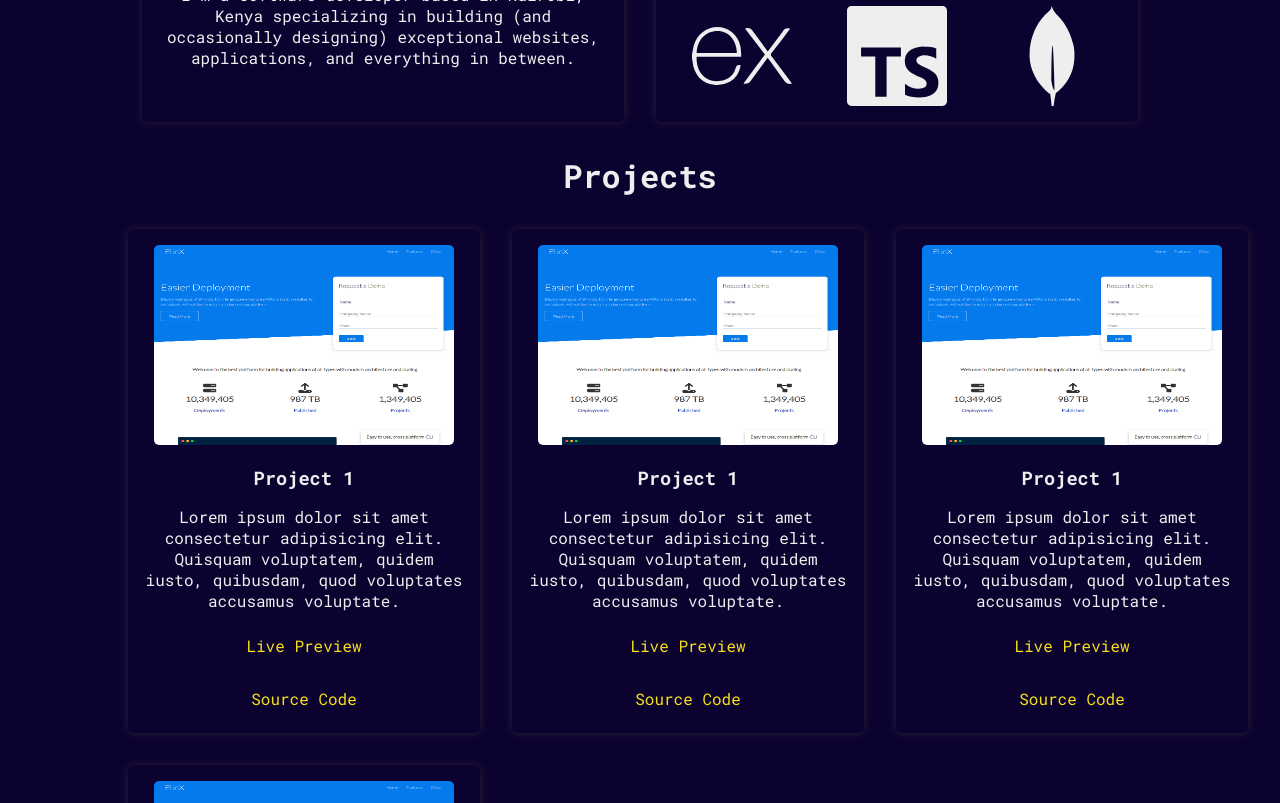
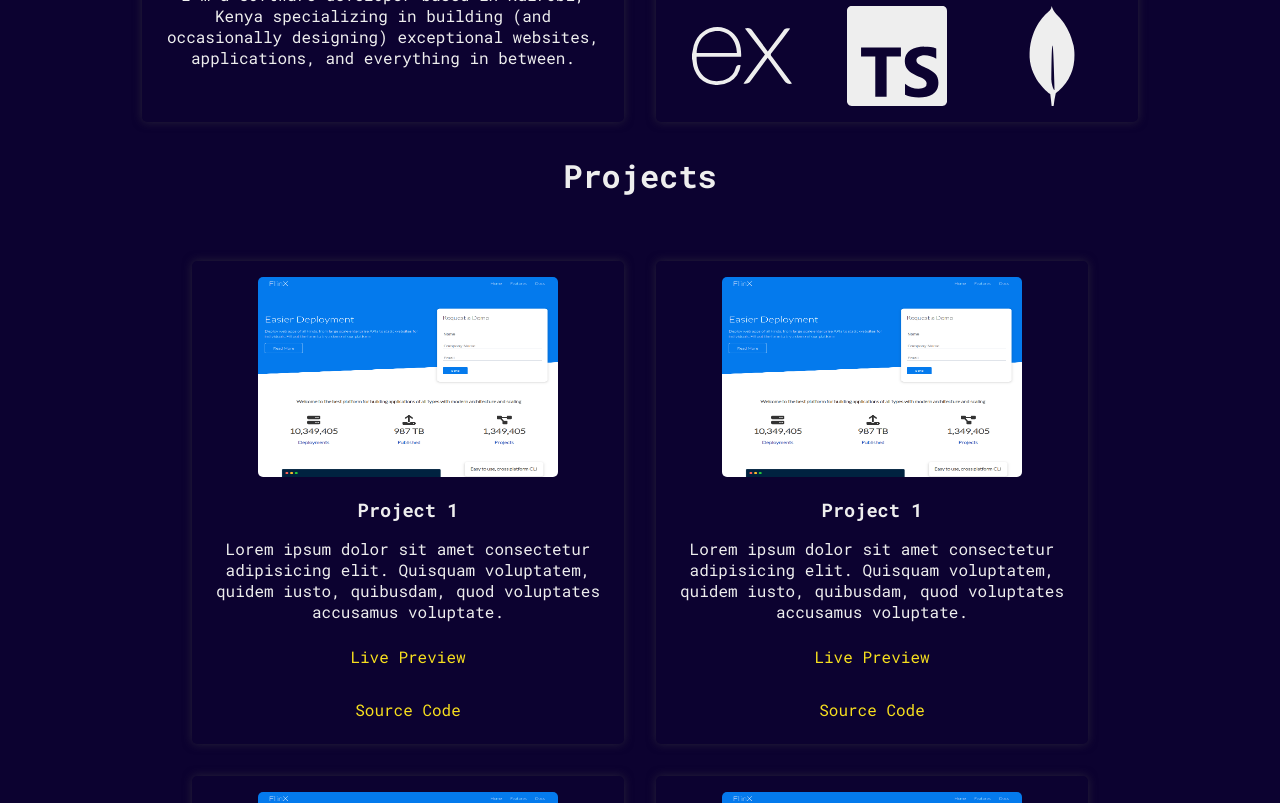
Before and after one commit to brain-ambani/brian-codes, a React (Create React App) app: page / in a window 1280 px wide. Shown: the part 1120-1923 px from the top of the page. Built offline with nearby package versions, Linux system fonts and the light colour scheme.

Commit message:
updated the work component

```diff
--- a/src/components/work/Work.css
+++ b/src/components/work/Work.css
@@ -1,10 +1,16 @@
 .work {
   padding: 2rem 0;
-  height: calc(100vh - 80px);
+
+  color: #f7df1e;
+  display: flex;
+  flex-direction: column;
+  justify-content: center;
+  align-items: center;
+  margin-bottom: 2.2rem;
 }
 .project-cards {
   display: grid;
-  grid-template-columns: repeat(3, 1fr);
+  grid-template-columns: repeat(2, 1fr);
   grid-gap: 2rem;
   justify-items: center;
   align-items: center;
@@ -19,7 +25,7 @@
 .project-card {
   background-color: #0c0230;
   border-radius: 5px;
-  width: 320px;
+  width: 400px;
   box-shadow: 0 0 10px rgba(66, 65, 65, 0.5);
   padding: 1rem;
   text-align: center;
```
